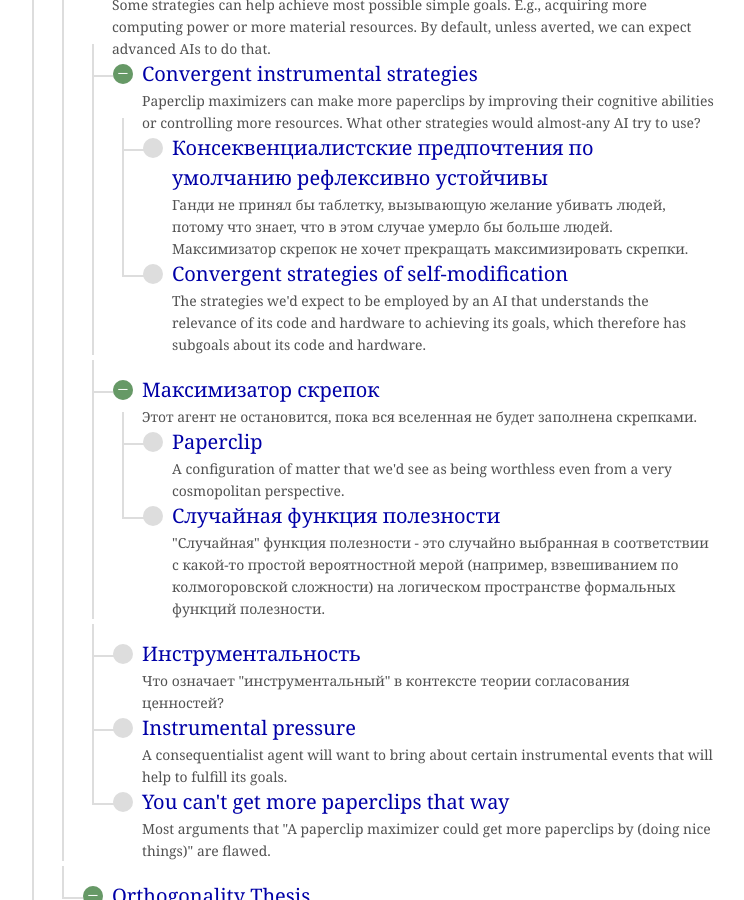
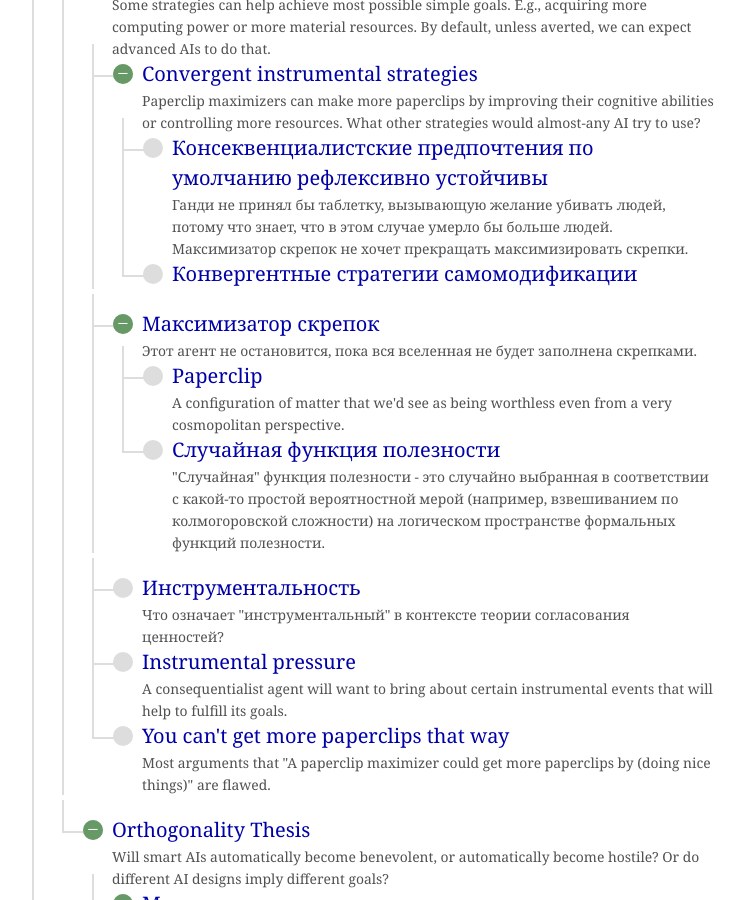
Before and after one commit to Arbital-RU/arbital-ru.github.io, a Jekyll site: the page built from explore/ai_alignment.md, in a window 1280 px wide and 900 px high, scrolled down 2261 px. Shown: the whole window, without its empty margins (286-1030 px from the left). Built offline with Jekyll 4.4.1, drawn with Linux system fonts in a browser that asks for light colours; some of the changed text lies outside the part shown.

```diff
--- a/_data/p.yaml
+++ b/_data/p.yaml
@@ -245,7 +245,7 @@
 
 - {id: "convergent_strategies", title: "Convergent instrumental strategies", description: "Paperclip maximizers can make more paperclips by improving their cognitive abilities or controlling more resources. What other strategies would almost-any AI try to use?", domains: ["ai_alignment"], children: ["preference_stability", "convergent_self_modification"], explore: "2vl"}
 
-- {id: "convergent_self_modification", title: "Convergent strategies of self-modification", description: "The strategies we'd expect to be employed by an AI that understands the relevance of its code and hardware to achieving its goals, which therefore has subgoals about its code and hardware.", domains: ["ai_alignment"]}
+- {id: "convergent_self_modification", title: "Конвергентные стратегии самомодификации", description: "Стратегии, применение которых мы ожидаем тем ИИ, который понимает важность своего кода и оборудования для достижения его целей, и как следствие, имеет какие-то цели в отношении своего кода и оборудования.", domains: ["ai_alignment"], translated: true}
 
 - {id: "preference_stability", title: "Consequentialist preferences are reflectively stable by default", description: "Gandhi wouldn't take a pill that made him want to kill people, because he knows in that case more people will be murdered. A paperclip maximizer doesn't want to stop maximizing paperclips.", domains: ["ai_alignment"], translated: true, ru_description: "Ганди не принял бы таблетку, вызывающую желание убивать людей, потому что знает, что в этом случае умерло бы больше людей. Максимизатор скрепок не хочет прекращать максимизировать скрепки."}
 
```
Also changed, not shown: _posts/2024-09-17-convergent_self_modification.md (added, +18 -0 lines).
